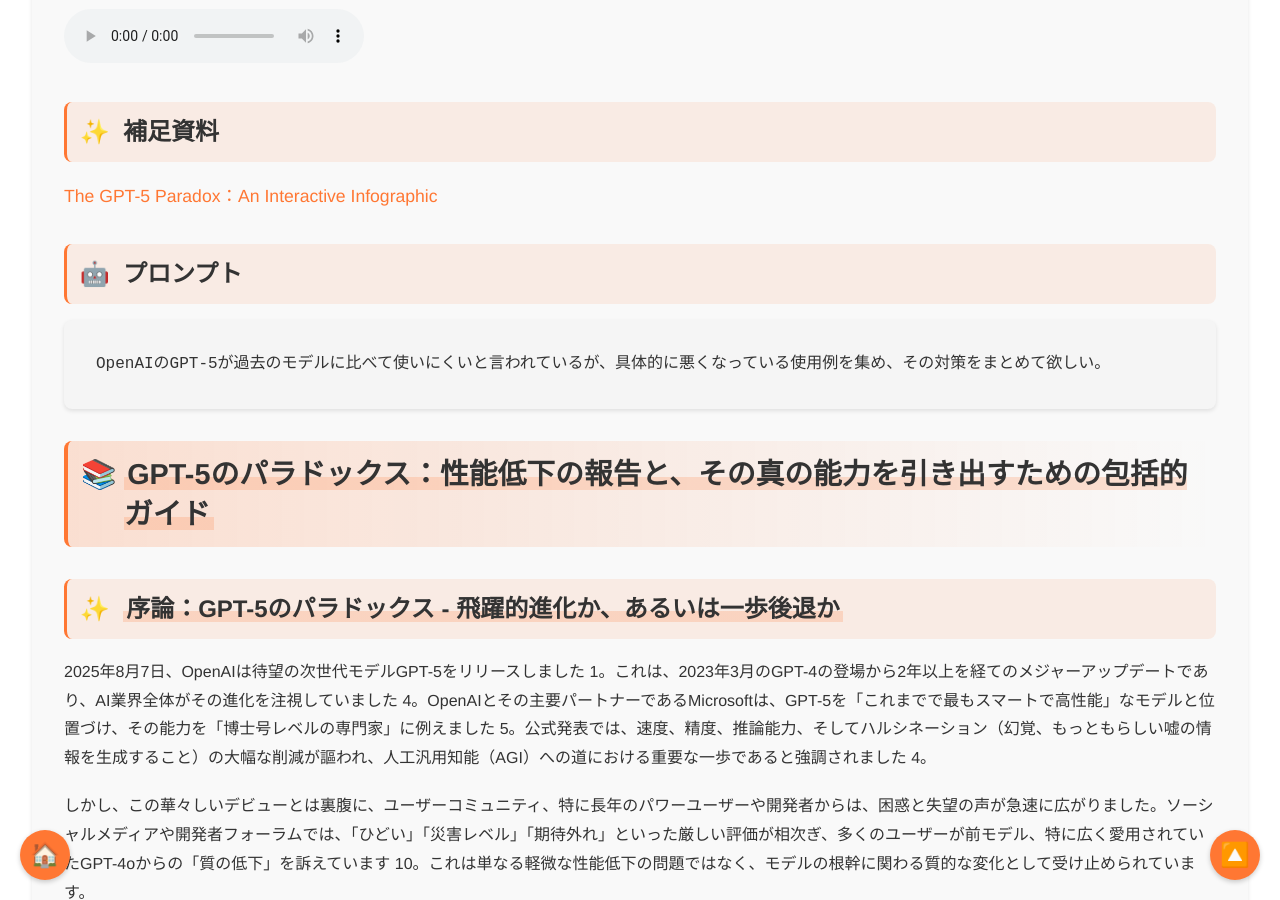
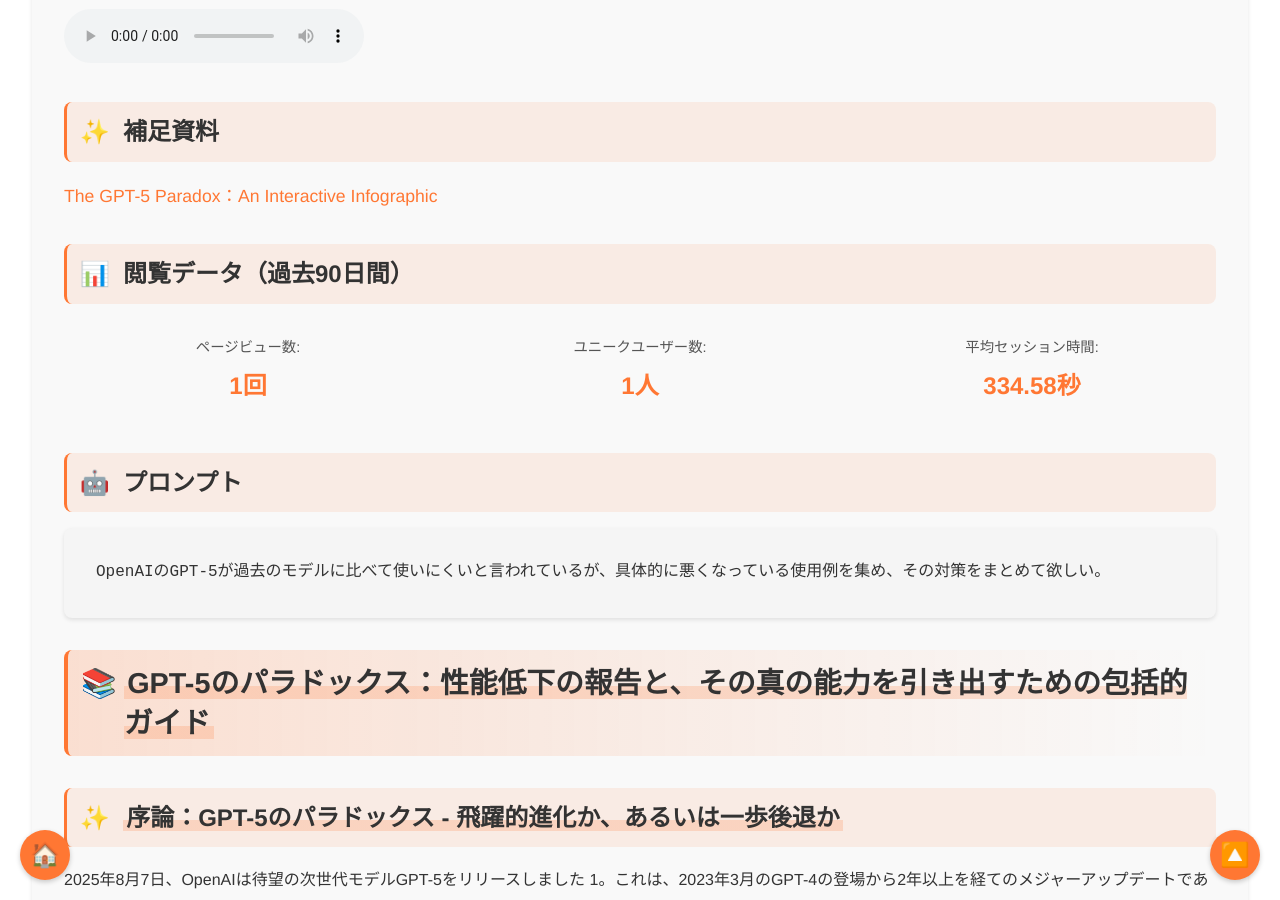
Before and after one commit to aegisfleet/share-deepresearch, a Jekyll site: the page built from _topics/gpt-5-paradox/index.md, in a window 1280 px wide and 900 px high, scrolled down 490 px. Built offline with Jekyll 4.4.1, drawn with Linux system fonts in a browser that asks for light colours.

Commit message:
Update GA4 metrics

```diff
--- a/_topics/gpt-5-paradox/index.md
+++ b/_topics/gpt-5-paradox/index.md
@@ -3,11 +3,15 @@ audio: /share-deepresearch/assets/audio/gpt-5-paradox.mp3
 category: ai
 date: 2025-08-10
 description: OpenAIのGPT-5は、過去のモデルに比べて使いにくいという声が多く上がっています。本レポートでは、具体的な使用例を集め、その対策をまとめます。
+ga4_metrics:
+  avgSessionDuration: 334.577727
+  pageViews: 1
+  users: 1
 layout: topic
 prompt: OpenAIのGPT-5が過去のモデルに比べて使いにくいと言われているが、具体的に悪くなっている使用例を集め、その対策をまとめて欲しい。
 supplementary_materials:
-  - title: The GPT-5 Paradox：An Interactive Infographic
-    url: /share-deepresearch/topics/gpt-5-paradox/infographic.html
+- title: The GPT-5 Paradox：An Interactive Infographic
+  url: /share-deepresearch/topics/gpt-5-paradox/infographic.html
 tags:
 - AIツール
 - AIモデル
```
